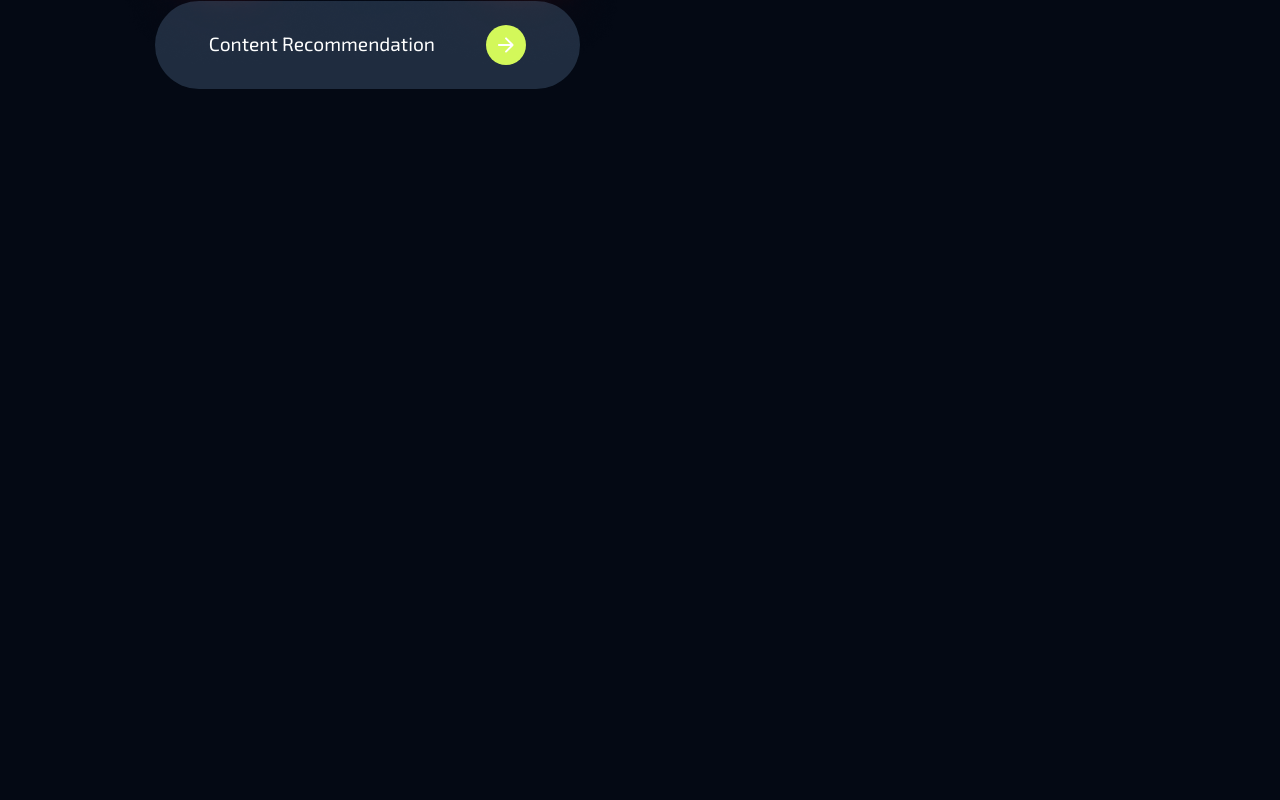
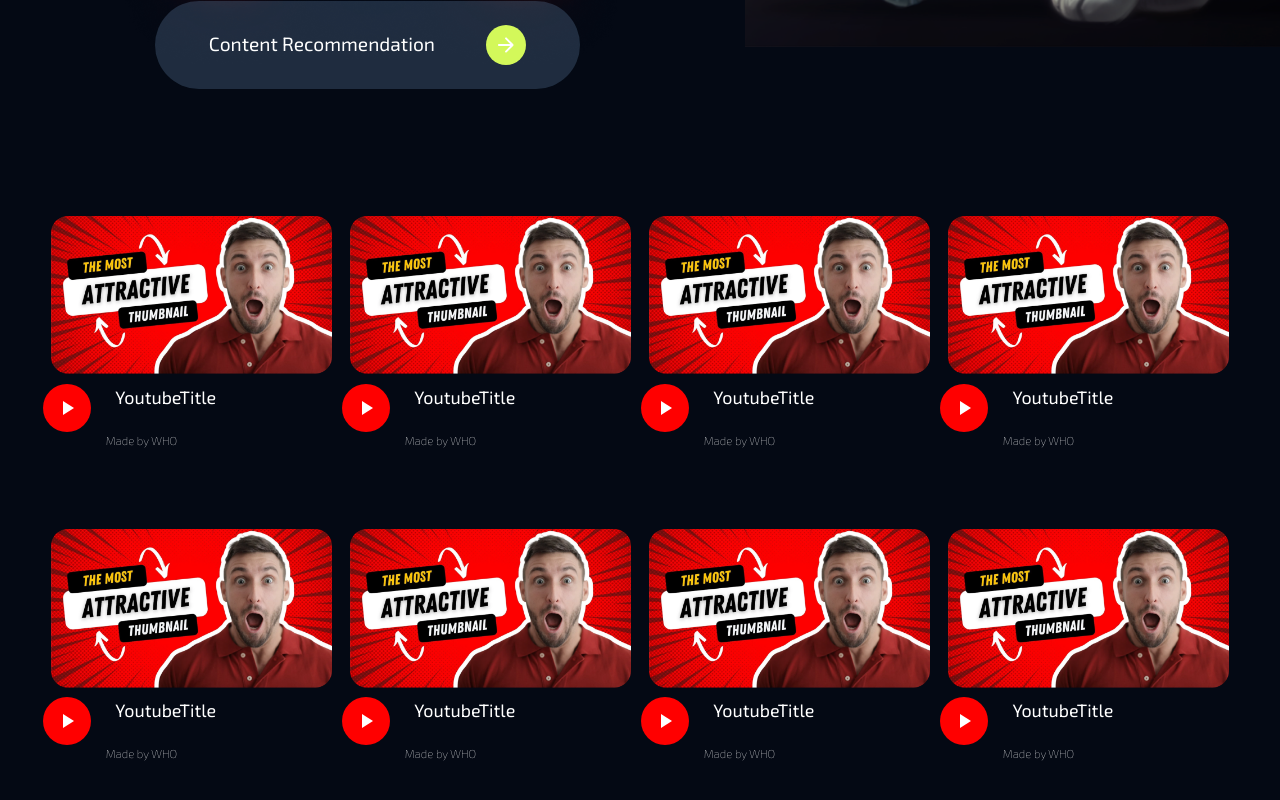
Before and after one commit to UOA-CS732-SE750-Students-2024/project-group-noble-nightingales, a React (Vite) app in the folder frontend/frontend/: page /explore in a window 1280 px wide. Shown: the part 1716-2516 px from the top of the page. Before the commit the page ends 1881 px from the top, so only its background shows below. Built offline with nearby package versions, Linux system fonts and the light colour scheme.

Commit message:
finish the youtube row

```diff
--- a/frontend/frontend/src/Components/Explore/AIRow/AIRowCSS/AIRow.css
+++ b/frontend/frontend/src/Components/Explore/AIRow/AIRowCSS/AIRow.css
@@ -9,8 +9,8 @@
     margin-left: 3vw; /*change the picture to the right gap with text*/
 }
 .AIRowContainer .rightPicture img{
-    width:50vw;
-    height:50vh;
+    width:60vw;
+    height:60vh;
 }
 .AIRowContainer .leftAI{
     display: flex;
--- /dev/null
+++ b/frontend/frontend/src/Components/Explore/YoutubeRow/YoutubeCSS/Youtube.css
@@ -0,0 +1,66 @@
+ .YoutubeRowContainer{
+    display: flex;
+    flex-direction: column;
+    font-size: 2vw;
+    padding: 6.33vh ;
+
+}
+ .YoutubeRowContainer .firstYoutubeRow{
+ display: flex;
+ flex-direction: row;
+ list-style-type: none;
+ justify-content: space-between;
+ margin:0;
+ padding: 0;
+}
+
+ .YoutubeRowContainer  .secondYoutubeRow{
+    display: flex;
+    flex-direction: row;
+    list-style-type: none;
+    justify-content: space-between;
+    margin:0;
+    padding: 0;
+    margin-top: 10vh;
+}
+.YoutubeRowContainer .insideYoutubeList{
+    display: flex;
+    flex-direction: column;
+    list-style-type: none;
+    margin:0;
+    padding: 0;
+}
+.YoutubeRowContainer .insideYoutubeList img{
+    width: 22vw;
+}
+.YoutubeRowContainer .insideYoutubeList .titleList{
+    display: flex;
+    flex-direction: row;
+    list-style-type: none;
+    margin:0;
+    padding: 0;
+}
+.YoutubeRowContainer .insideYoutubeList .author{
+    margin:0;
+    padding: 0;
+    font-size: 0.9vw;
+    font-weight: 100;
+    margin-left: 4.3vw;
+    margin-top: -3vh;
+}
+.YoutubeRowContainer .insideYoutubeList .titleList .titleName{
+    font-size: 1.4vw;
+}
+
+.YoutubeRowContainer .insideYoutubeList .titleList .playButton {
+    transform: translate(-50%, -50%);
+    background-color: red;
+    border-radius: 50%;
+    width: 48px; /* Adjust the width to fit the design */
+    height: 48px; /* Adjust the height to fit the design */
+    display: flex;
+    align-items: center;
+    justify-content: center;
+    margin-top: 3vh;
+    margin-left: 1.3vw;
+  }
--- /dev/null
+++ b/frontend/frontend/src/Components/Explore/YoutubeRow/YoutubeRow.jsx
@@ -0,0 +1,110 @@
+import React from 'react'
+import './YoutubeCSS/Youtube.css'
+import PlayArrowIcon from '@mui/icons-material/PlayArrow';
+import youtubeCover from '../../../assets/YoutubeCover.png'
+export default function YoutubeRow() {
+  return (
+    <div className='YoutubeRowContainer'>
+    <ul className='firstYoutubeRow'>
+        <li>
+            <ul className='insideYoutubeList'>
+                <li><img src={youtubeCover} alt="Cover" /></li>
+                <li>
+                    <ul className='titleList'>
+                        <li className="playButton"><PlayArrowIcon /></li>
+                        <li className="titleName">YoutubeTitle</li>
+                    </ul>
+                </li>
+                <li className="author">Made by WHO</li>
+            </ul>
+        </li>
+        <li>
+            <ul className='insideYoutubeList'>
+                <li><img src={youtubeCover} alt="Cover" /></li>
+                <li>
+                    <ul className='titleList'>
+                        <li className="playButton"><PlayArrowIcon /></li>
+                        <li className="titleName">YoutubeTitle</li>
+                    </ul>
+                </li>
+                <li className="author">Made by WHO</li>
+            </ul>
+        </li>
+        <li>
+            <ul className='insideYoutubeList'>
+                <li><img src={youtubeCover} alt="Cover" /></li>
+                <li>
+                    <ul className='titleList'>
+                        <li className="playButton"><PlayArrowIcon /></li>
+                        <li className="titleName">YoutubeTitle</li>
+                    </ul>
+                </li>
+                <li className="author">Made by WHO</li>
+            </ul>
+        </li>
+        <li>
+            <ul className='insideYoutubeList'>
+                <li><img src={youtubeCover} alt="Cover" /></li>
+                <li>
+                    <ul className='titleList'>
+                        <li className="playButton"><PlayArrowIcon /></li>
+                        <li className="titleName">YoutubeTitle</li>
+                    </ul>
+                </li>
+                <li className="author">Made by WHO</li>
+            </ul>
+        </li>
+    </ul>
+    <ul className="secondYoutubeRow">
+    <li>
+            <ul className='insideYoutubeList'>
+                <li><img src={youtubeCover} alt="Cover" /></li>
+                <li>
+                    <ul className='titleList'>
+                        <li className="playButton"><PlayArrowIcon /></li>
+                        <li className="titleName">YoutubeTitle</li>
+                    </ul>
+                </li>
+                <li className="author">Made by WHO</li>
+            </ul>
+        </li>
+        <li>
+            <ul className='insideYoutubeList'>
+                <li><img src={youtubeCover} alt="Cover" /></li>
+                <li>
+                    <ul className='titleList'>
+                        <li className="playButton"><PlayArrowIcon /></li>
+                        <li className="titleName">YoutubeTitle</li>
+                    </ul>
+                </li>
+                <li className="author">Made by WHO</li>
+            </ul>
+        </li>
+        <li>
+            <ul className='insideYoutubeList'>
+                <li><img src={youtubeCover} alt="Cover" /></li>
+                <li>
+                    <ul className='titleList'>
+                        <li className="playButton"><PlayArrowIcon /></li>
+                        <li className="titleName">YoutubeTitle</li>
+                    </ul>
+                </li>
+                <li className="author">Made by WHO</li>
+            </ul>
+        </li>
+        <li>
+            <ul className='insideYoutubeList'>
+                <li><img src={youtubeCover} alt="Cover" /></li>
+                <li>
+                    <ul className='titleList'>
+                        <li className="playButton"><PlayArrowIcon /></li>
+                        <li className="titleName">YoutubeTitle</li>
+                    </ul>
+                </li>
+                <li className="author">Made by WHO</li>
+            </ul>
+        </li>
+    </ul>
+    </div>
+  )
+}
--- a/frontend/frontend/src/Components/Nav/NavCss/Nav.css
+++ b/frontend/frontend/src/Components/Nav/NavCss/Nav.css
@@ -14,17 +14,6 @@
   backdrop-filter: blur(20px);
 }
 
-.nav-container::before {
-  content: '';
-  display: block;
-  position: absolute;
-  top: 0;
-  left: 0;
-  width: 100%;
-  height: 100%;
-  background-color: rgba(25, 31, 45, 0.3);
-  z-index: -1;
-}
 
   .nav-container .nav-logo {
     display: flex;
--- a/frontend/frontend/src/Pages/ExplorePage/Explore.jsx
+++ b/frontend/frontend/src/Pages/ExplorePage/Explore.jsx
@@ -5,6 +5,7 @@ import Ball from '../../Components/Ball/Ball'
 import IntroRow from '../../Components/Explore/IntroRow/IntroRow'
 import PictureRow from "../../Components/Explore/PictureSecondRow/PictureRow"
 import AIRow from '../../Components/Explore/AIRow/AIRow'
+import YoutubeRow from '../../Components/Explore/YoutubeRow/YoutubeRow'
 export default function Explore() {
   return (
     <div>
@@ -25,7 +26,7 @@ export default function Explore() {
           </div>
 
           <div className="exploreYoutubeCOn">
-
+          <YoutubeRow />
           </div>
 
           <div className="popularTrackContainer">
```
Also changed, not shown: frontend/frontend/src/assets/YoutubeCover.png (added).
